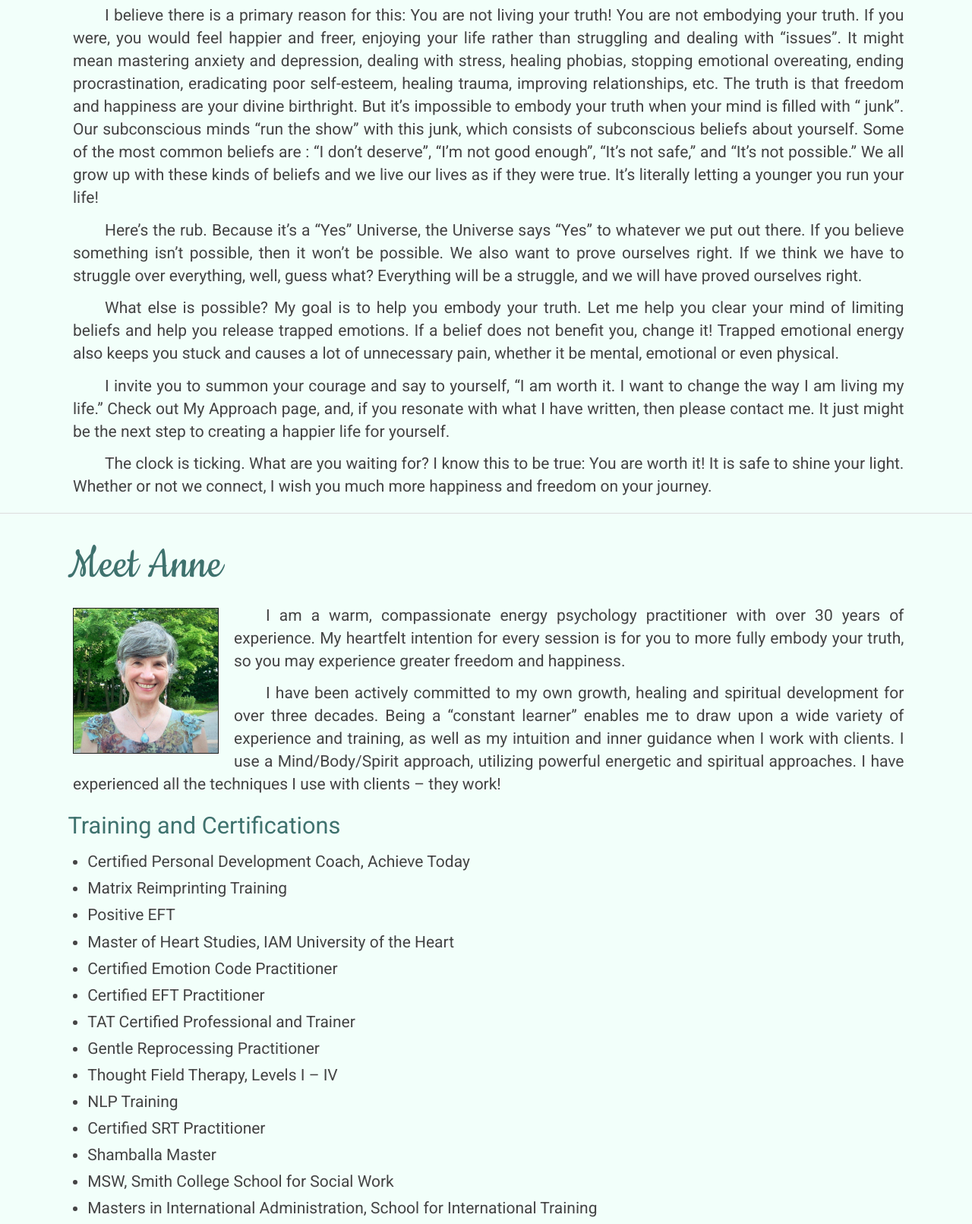
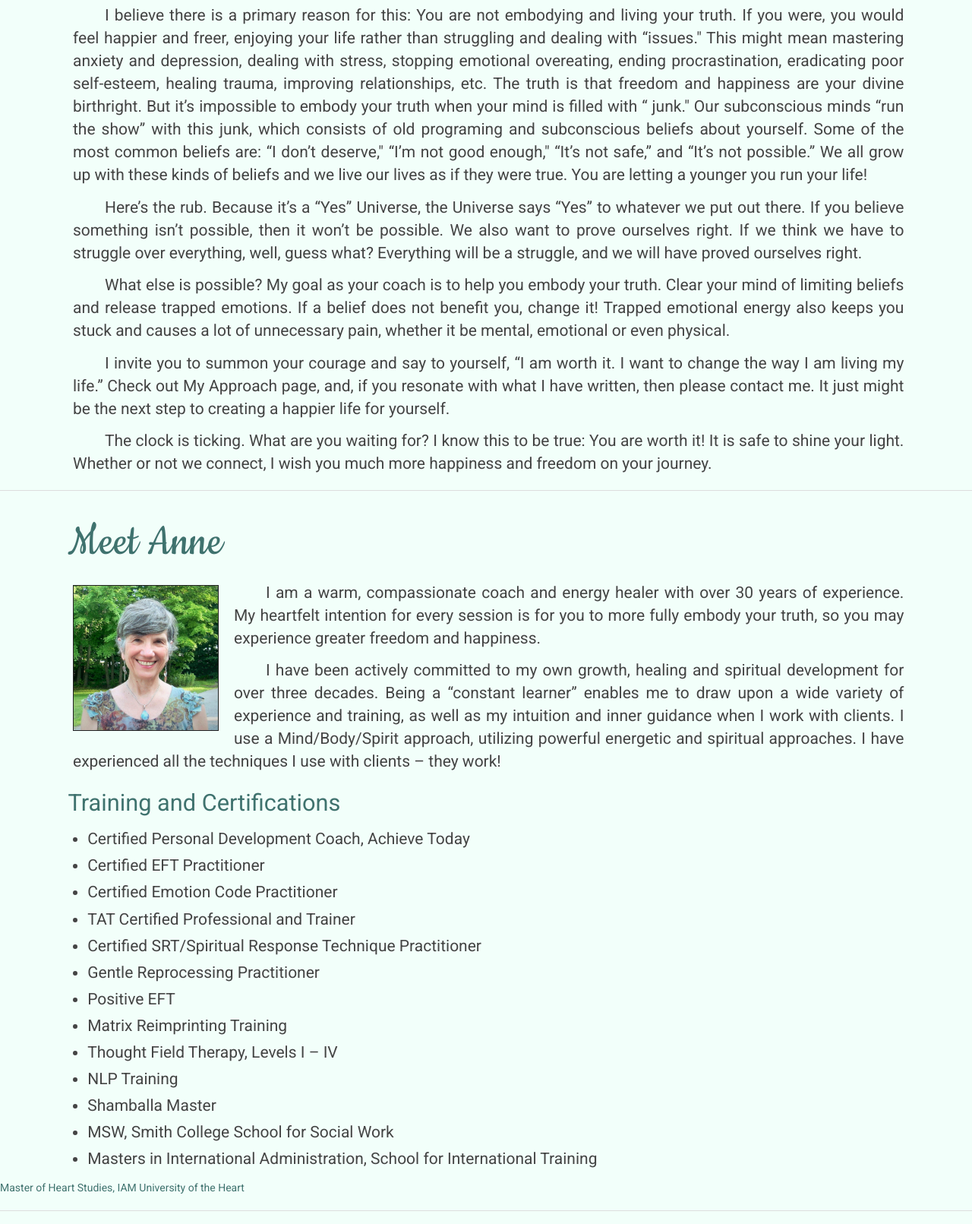
Before and after one commit to embodyyourtruth/embodyyourtruth.github.io, a plain HTML site: page index.html in a window 1280 px wide. Shown: the part 956-2567 px from the top of the page at 76% size. Drawn offline with nearby package versions, Linux system fonts and the light colour scheme.

Commit message:
Update index.html

```diff
--- a/index.html
+++ b/index.html
@@ -55,37 +55,37 @@
     <br>
     <h2 id="welcome">Welcome!</h2>
 
-    <p class="indent">If you are reading this, then I am fairly certain that you want to change something in your life &mdash; and you have not been able to do so. I imagine you are not feeling as free or as happy and fulfilled as you would like. Perhaps even feeling stuck or trapped, or downright depressed or anxious. Feeling frustrated and discouraged at the very least. Perhaps you are even mad at yourself for being the way you are.</p>
-    <p class="indent">I believe there is a primary reason for this: You are not living your truth! You are not embodying your truth. If you were, you would feel happier and freer, enjoying your life rather than struggling and dealing with “issues”. It might mean mastering anxiety and depression, dealing with stress, healing phobias, stopping emotional overeating, ending procrastination, eradicating poor self-esteem, healing trauma, improving relationships, etc.  The truth is that freedom and happiness are your divine birthright. But it’s impossible to embody your truth when your mind is filled with “ junk”. Our subconscious minds “run the show” with this junk, which consists of subconscious beliefs about yourself. Some of the most common beliefs are : “I don’t deserve”, “I’m not good enough”, “It’s not safe,” and “It’s not possible.” We all grow up with these kinds of beliefs and we live our lives as if they were true. It’s literally letting a younger you run your life!</p>
+    <p class="indent">If you are reading this, then I am fairly certain that you want to change something in your life &mdash; and you have not been able to do so. I imagine you are not feeling as free or as happy and fulfilled as you would like. Perhaps even feeling stuck or trapped, or downright depressed or anxious. Feeling frustrated and discouraged at the very least. Perhaps you are even angry at yourself for being the way you are.</p>
+    <p class="indent">I believe there is a primary reason for this:  You are not embodying and living your truth. If you were, you would feel happier and freer, enjoying your life rather than struggling and dealing with “issues."  This might mean mastering anxiety and depression, dealing with stress, stopping emotional overeating, ending procrastination, eradicating poor self-esteem, healing trauma, improving relationships, etc.  The truth is that freedom and happiness are your divine birthright. But it’s impossible to embody your truth when your mind is filled with “ junk." Our subconscious minds “run the show” with this junk, which consists of old programing and subconscious beliefs about yourself. Some of the most common beliefs are:   “I don’t deserve," “I’m not good enough," “It’s not safe,” and “It’s not possible.” We all grow up with these kinds of beliefs and we live our lives as if they were true. You are letting a younger you run your life!</p>
     <p class="indent">Here’s the rub. Because it’s a “Yes” Universe, the Universe says “Yes” to whatever we put out there. If you believe something isn’t possible, then it won’t be possible. We also want to prove ourselves right. If we think we have to struggle over everything, well, guess what? Everything will be a struggle, and we will have proved ourselves right.</p>
-    <p class="indent">What else is possible? My goal is to help you embody your truth. Let me help you clear your mind of limiting beliefs and help you release trapped emotions. If a belief does not benefit you, change it! Trapped emotional energy also keeps you stuck and causes a lot of unnecessary pain, whether it be mental, emotional or even physical.</p>
+    <p class="indent">What else is possible? My goal as your coach is to help you embody your truth.  Clear your mind of limiting beliefs and  release trapped emotions. If a belief does not benefit you, change it! Trapped emotional energy also keeps you stuck and causes a lot of unnecessary pain, whether it be mental, emotional or even physical.</p>
     <p class="indent">I invite you to summon your courage and say to yourself, “I am worth it. I want to change the way I am living my life.” Check out My Approach page, and, if you resonate with what I have written, then please contact me. It just might be the next step to creating a happier life for yourself.</p>
     <p class="indent">The clock is ticking. What are you waiting for?  I know this to be true: You are worth it!   It is safe to shine your light. Whether or not we connect, I wish you much more happiness and freedom on your journey.</p>
 
     <hr>
 
     <h2 id="meet">Meet Anne</h2>
-    <p class="indent"><img src="img/anne.png">I am a warm, compassionate energy psychology practitioner with over 30 years of experience.  My heartfelt intention for every session is for you to more fully embody your truth, so you may experience greater  freedom and happiness.</p>
+    <p class="indent"><img src="img/anne.png">I am a warm, compassionate coach and energy healer with over 30 years of experience.  My heartfelt intention for every session is for you to more fully embody your truth, so you may experience greater  freedom and happiness.</p>
     <p class="indent">I have been actively committed to my own growth, healing and spiritual development for over three decades.  Being a “constant learner” enables me to draw upon a wide variety of experience and training, as well as my intuition and inner guidance when I work with clients. I use a Mind/Body/Spirit approach, utilizing powerful energetic and spiritual approaches.  I have experienced all the techniques I use with clients – they work!</p>
 
     <h3 style="font-family: 'Roboto'">Training and Certifications</h3>
 
     <ul>
       <li>Certified Personal Development Coach, Achieve Today</li>
+      <li>Certified EFT Practitioner</li>
+      <li>Certified Emotion Code Practitioner</li>
+      <li>TAT Certified Professional and Trainer</li>
+      <li>Certified SRT/Spiritual Response Technique Practitioner</li>
+      <li>Gentle Reprocessing Practitioner</li>
+      <li>Positive EFT</li>
       <li>Matrix Reimprinting Training</li>
-      <li>Positive EFT</li>
-      <li>Master of Heart Studies, IAM University of the Heart</li>
-      <li>Certified Emotion Code Practitioner</li>
-      <li>Certified EFT Practitioner</li>
-      <li>TAT Certified Professional and Trainer</li>
-      <li>Gentle Reprocessing Practitioner</li>
       <li>Thought Field Therapy, Levels I – IV</li>
       <li>NLP Training</li>
-      <li>Certified SRT Practitioner</li>
       <li>Shamballa Master</li>
+
       <li>MSW, Smith College School for Social Work</li>
-      <li>Masters in International Administration, School for International  Training</li>
-    </ul>
+      <li>Masters in International Administration, School for International Training</li>
+    </ul> Master of Heart Studies, IAM University of the Heart
 
     <hr>
 
@@ -97,7 +97,7 @@
     <p><b>Emotion Code</b> – The Emotion Code is an energy healing technique that helps us to identify and release trapped emotions &mdash; which are harmful emotional energies from negative past events.  Trapped emotions can cause depression and anxiety.  They can block people from love and happiness and make them feel disconnected from others. Because trapped emotions are made of energy, just like the rest of the body, they exert an influence on the physical tissues, and can cause acute pain and even cancer.  Releasing trapped emotions makes conditions right for the body to heal &mdash; so physical and emotional difficulties often disappear or become much more manageable.  ~ Dr. Brad Nelson</p>
     <p><b>Gentle Reprocessing</b> – Gentle Reprocessing integrates guided imagery, EMDR components, inner child work, and cognitive therapy.  It reduces symptoms of PTSD, Anxiety, Depression and abuse.</p>
     <p><b>Heart Rhythm Meditation</b> – There are many types of meditation.  During Heart Rhythm Meditation, a heart-centered practice, you learn to coordinate your breath with your heartbeat. It is another great tool for de-stressing.</p>
-
+    <p><b>SRT/Spiritual Response Technique - Operating at a soul level, SRT is a powerful technique which releases negative energies from current and past lives, and replaces them with positive ones.</P>
       <hr>
 
     <h2 id="testimonials">Testimonials</h2>
```
